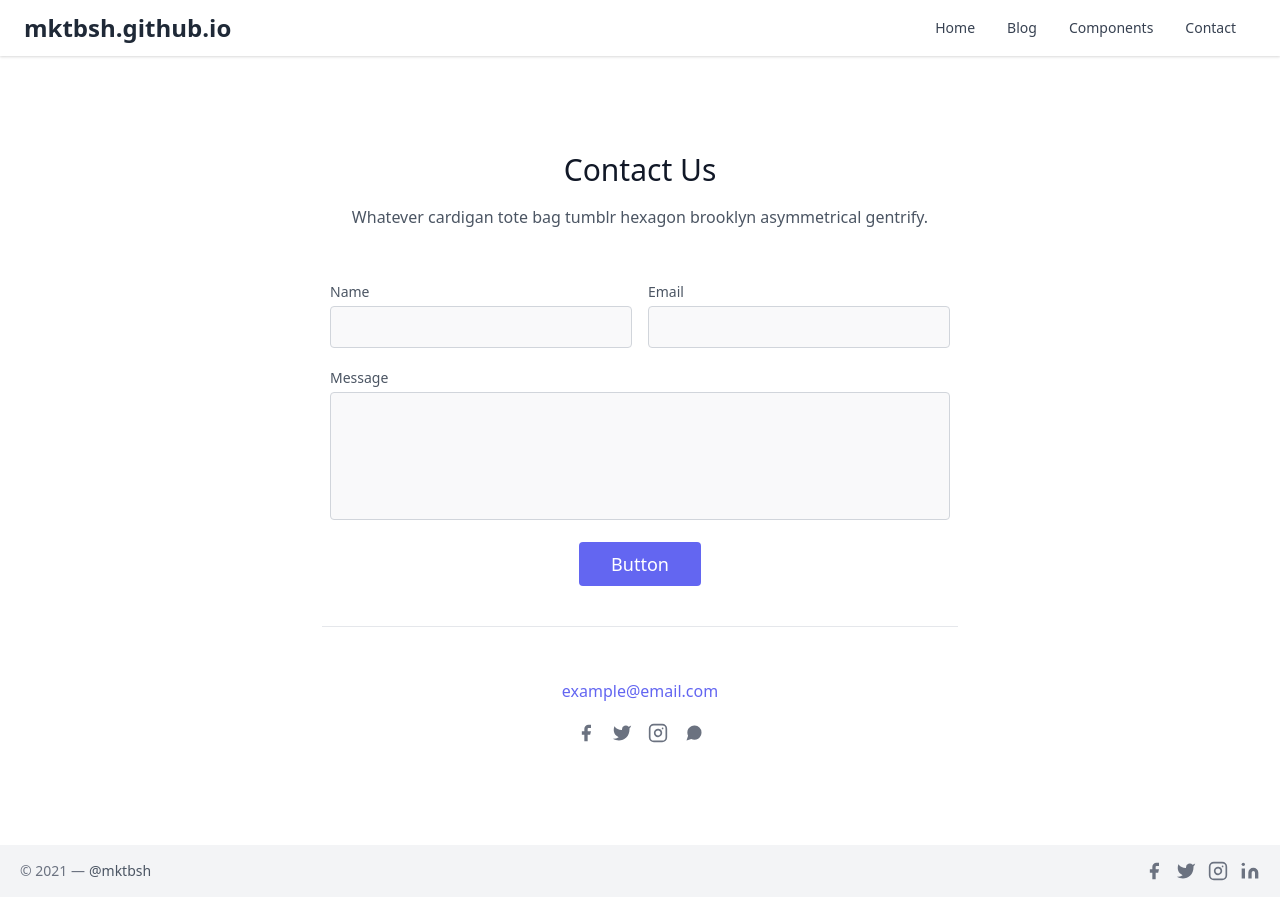
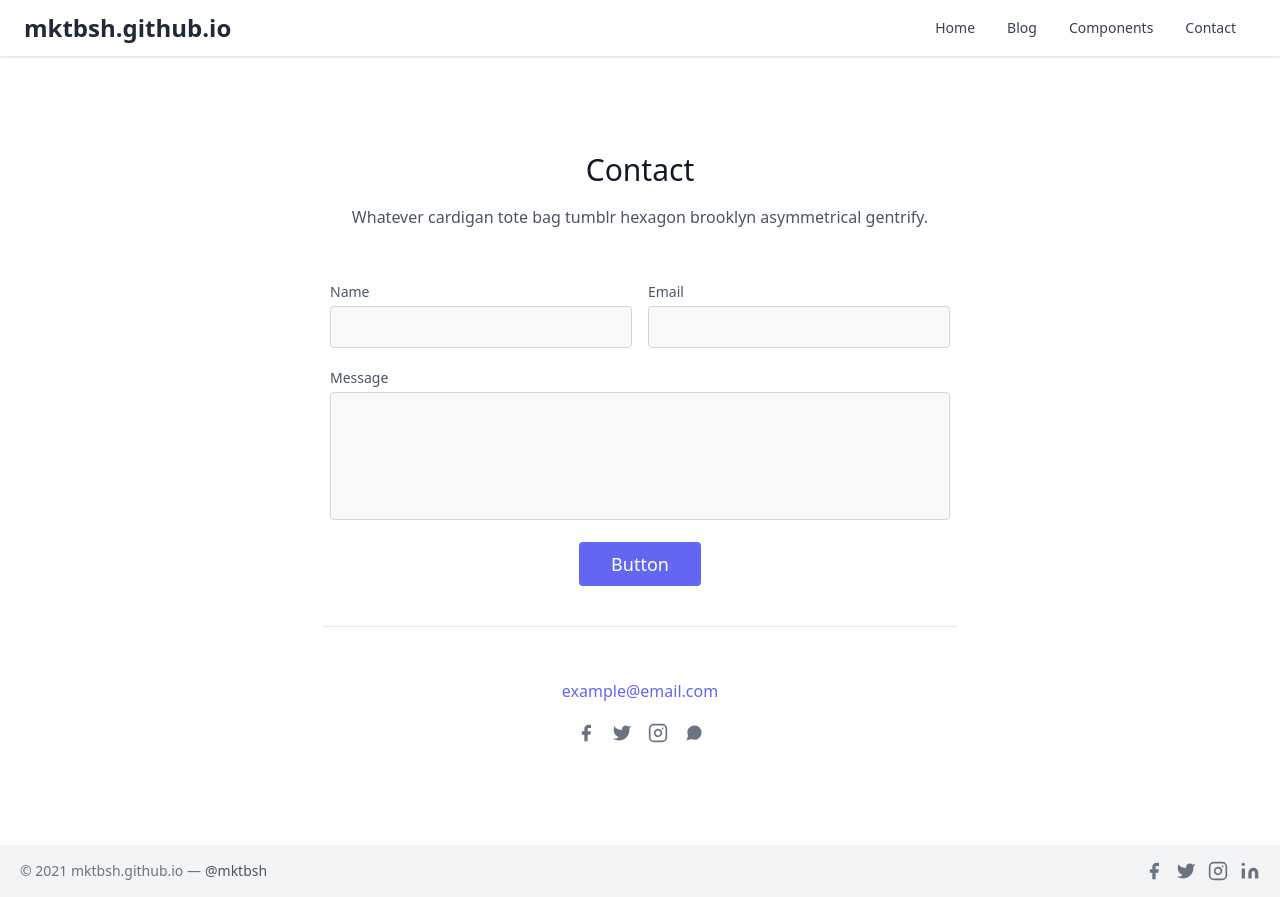
Before and after one commit to mktbsh/mktbsh.github.io, a Next.js app: page / in a window 1280 px wide. Built offline with nearby package versions, Linux system fonts and the light colour scheme.

Commit message:
文言修正

```diff
--- a/src/components/organisms/Footer.tsx
+++ b/src/components/organisms/Footer.tsx
@@ -1,6 +1,6 @@
 const CopyRight = () => {
     return (
-        <p className="text-gray-500 text-sm text-center sm:text-left">© 2021 —
+        <p className="text-gray-500 text-sm text-center sm:text-left">© 2021 mktbsh.github.io —
             <a href="https://twitter.com/mktbsh" rel="noopener noreferrer" className="text-gray-600 ml-1" target="_blank">@mktbsh</a>
         </p>
     )
--- a/src/pages/index.tsx
+++ b/src/pages/index.tsx
@@ -14,7 +14,7 @@ const Home = () => {
       <section className="text-gray-600 body-font relative">
         <div className="container px-5 py-24 mx-auto">
           <div className="flex flex-col text-center w-full mb-12">
-            <h1 className="sm:text-3xl text-2xl font-medium title-font mb-4 text-gray-900">Contact Us</h1>
+            <h1 className="sm:text-3xl text-2xl font-medium title-font mb-4 text-gray-900">Contact</h1>
             <p className="lg:w-2/3 mx-auto leading-relaxed text-base">Whatever cardigan tote bag tumblr hexagon brooklyn asymmetrical gentrify.</p>
           </div>
           <div className="lg:w-1/2 md:w-2/3 mx-auto">
```
